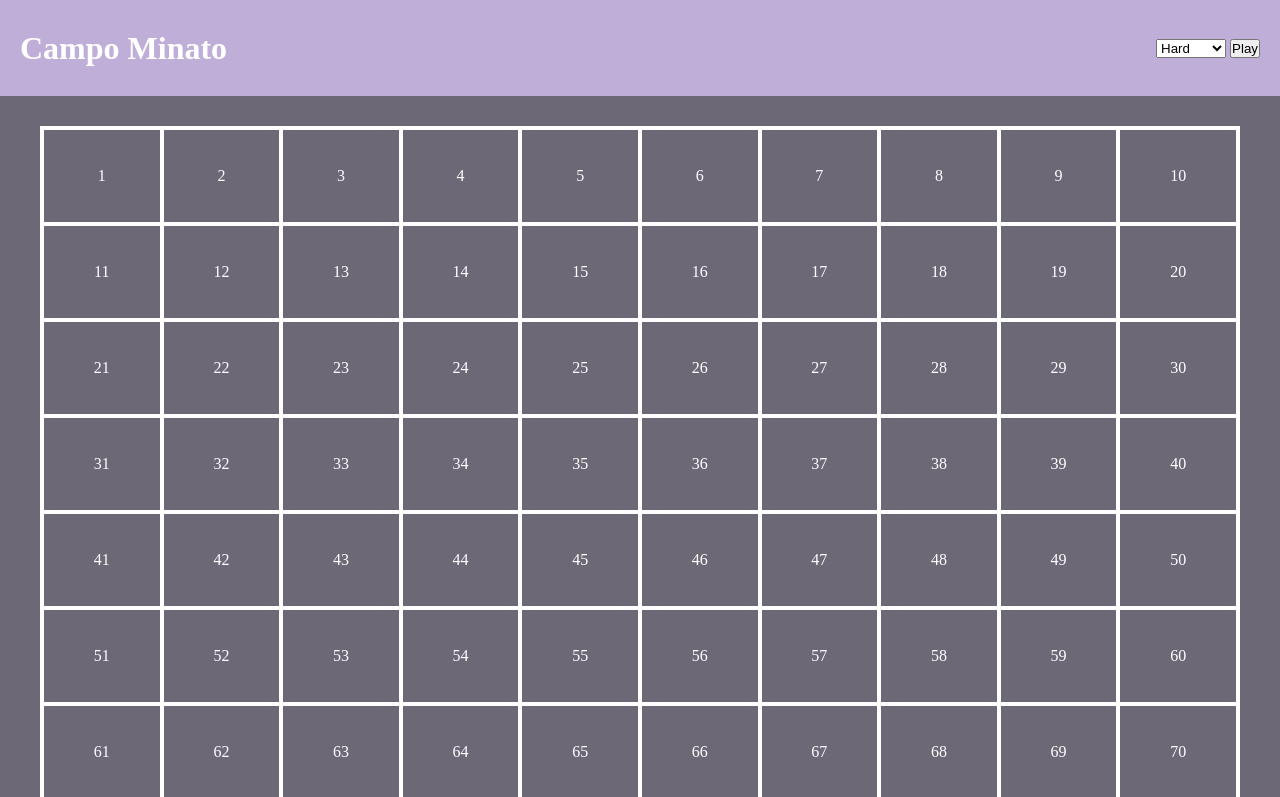
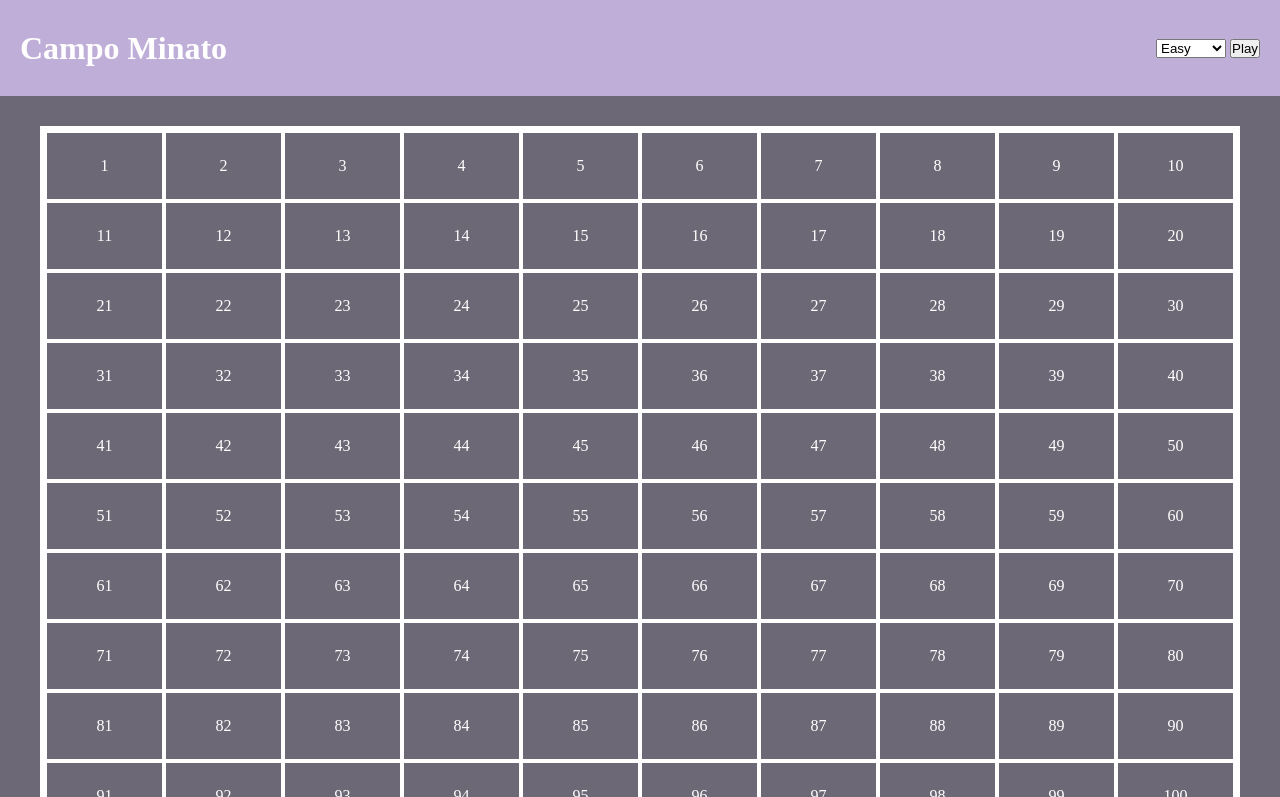
Before and after one commit to DanieleMarino70/js-campominato-grid, a plain HTML site: page index.html in a window 1280 px wide. Both pictures are taken after a click on the button "Play". Shown: the top 797 px of the page. Drawn offline with Linux system fonts and the light colour scheme.

Commit message:
fix: campominato grid

```diff
--- a/css/style.css
+++ b/css/style.css
@@ -29,7 +29,7 @@ header{
 .container{
     max-width: 1200px;
     margin: 30px auto;
-    border: 2px solid white;
+    border: 5px solid white;
 }
 
 
@@ -37,13 +37,14 @@ header{
 .row{
     display: flex;
     flex-wrap: wrap;
+    height: 700px;
 }
 
 .square{
     display: flex;
     justify-content: center;
     align-items: center;
-    min-height: 6rem;
+
     border: 2px solid white;
     color: white;
     cursor: crosshair   ;
@@ -54,14 +55,17 @@ header{
     color: black;
 }
 
-.square.hard{
+.square.easy{
     width: calc(100% / 10);
+    height: calc(100% / 10);
 }
 
 .square.medium{
     width: calc(100% / 9);
+    height: calc(100% / 9);
 }
 
-.square.easy{
+.square.hard{
     width: calc(100% / 7);
+    height: calc(100% / 7);
 }
--- a/index.html
+++ b/index.html
@@ -22,9 +22,9 @@
         <h1 class="text-white text-center">Campo Minato</h1>
         <div class="commands">
             <select name="difficulties" id="game-difficulty">
-                <option value="hard">Hard</option>
-                <option value="medium">Medium</option>
-                <option value="easy">Easy</option>
+                <option value="1">Easy</option>
+                <option value="2">Medium</option>
+                <option value="3">Hard</option>
             </select>
             <button type="button" id="start-game">Play</button>
         </div>
--- a/js/main.js
+++ b/js/main.js
@@ -25,8 +25,9 @@ buttonEl.addEventListener("click", function(){
     //CREO UN ELEMENTO DALL'ID ROW
     const selectDifficultyEl = document.getElementById("game-difficulty");
     const gridEl = document.getElementById("grid");
+    const difficultyValue = parseInt(selectDifficultyEl.value);
     //RICHIAMO LA FUNZIONE GRIGLIA
-    generateGrid(gridEl, selectDifficultyEl);
+    generateGrid(gridEl, difficultyValue);
 });
 
 
@@ -37,32 +38,24 @@ buttonEl.addEventListener("click", function(){
 
 function generateGrid(grid, difficulty){
     grid.innerHTML= "";
-    const whitelist = [];
 
-
-    if (difficulty.value == "hard") {
-        for (let i = 0; i < 100; i++) {
-          whitelist.push(i + 1);
-        }
-
+    if (difficulty == 1) {
       for (let i = 0; i < 100; i++) {
+        const text = i + 1;
         const squareEl = document.createElement("div");
         squareEl.classList.add("square");
-        squareEl.classList.add("hard");
+        squareEl.classList.add("easy");
 
-        squareEl.addEventListener("click", function(){
-            console.log("Hai selezionato la casella:", this);
-            this.classList.toggle("active");
-        })
+        squareEl.addEventListener("click", function () {
+          console.log("Hai selezionato la casella:", this);
+          this.classList.toggle("active");
+        });
         grid.append(squareEl);
-        squareEl.append(whitelist[i]);
+        squareEl.append(text);
       }
-    } else if (difficulty.value == "medium") {
-        for (let i = 0; i < 81; i++) {
-          whitelist.push(i + 1);
-        }
-
+    } else if (difficulty == 2) {
       for (let i = 0; i < 81; i++) {
+        const text = i + 1;
         const squareEl = document.createElement("div");
         squareEl.classList.add("square");
         squareEl.classList.add("medium");
@@ -72,24 +65,21 @@ function generateGrid(grid, difficulty){
         });
 
         grid.append(squareEl);
-        squareEl.append(whitelist[i]);
+        squareEl.append(text);
       }
-    } else if (difficulty.value == "easy") {
-        for (let i = 0; i < 49; i++) {
-          whitelist.push(i + 1);
-        }
-
+    } else if (difficulty == 3) {
       for (let i = 0; i < 49; i++) {
+        const text = i + 1;
         const squareEl = document.createElement("div");
         squareEl.classList.add("square");
-        squareEl.classList.add("easy");
+        squareEl.classList.add("hard");
         squareEl.addEventListener("click", function () {
           console.log("Hai selezionato la casella:", this);
           this.classList.toggle("active");
         });
 
         grid.append(squareEl);
-        squareEl.append(whitelist[i]);
+        squareEl.append(text);
       }
     }
 }
```
